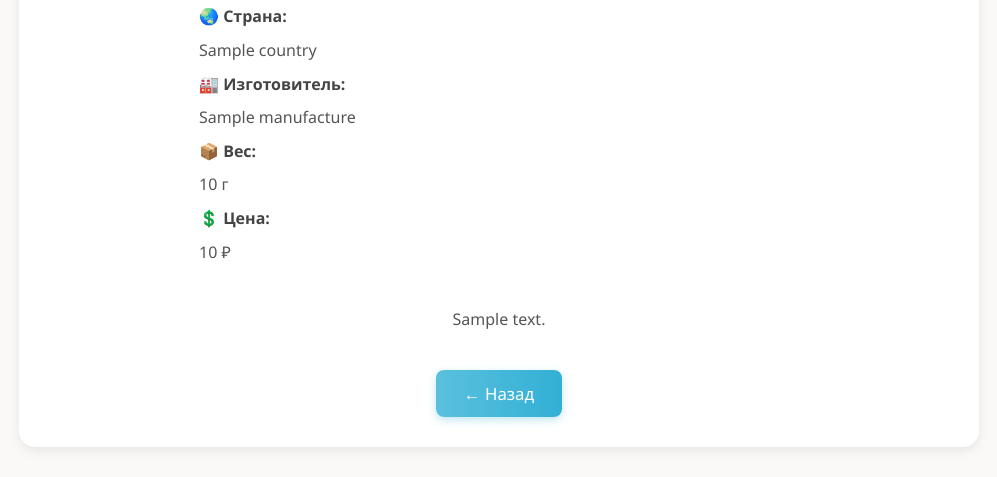
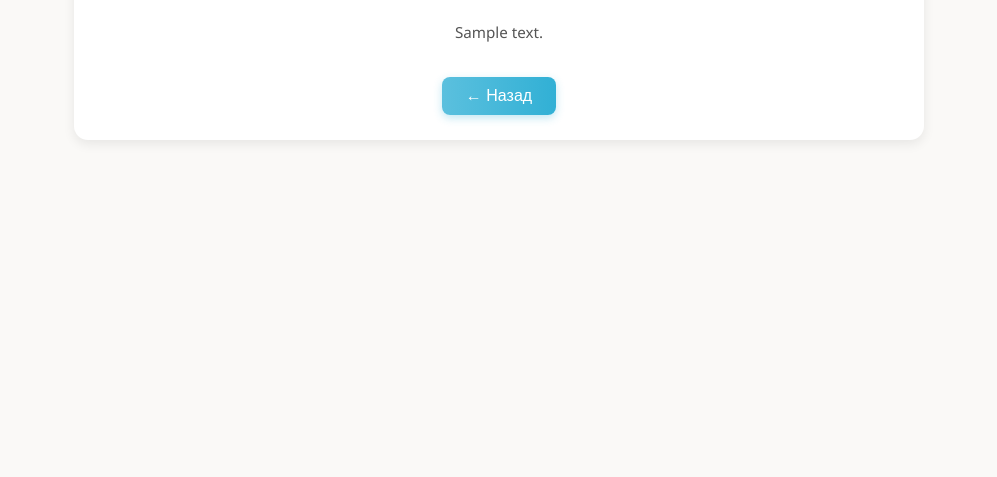
Before and after one commit to Spaceoceanoutlook/NoodleLibrary, a FastAPI app: template noodlelibrary/templates/noodle_details.html in a window 1280 px wide. Shown: the part 489-966 px from the top of the page, without its empty margins (141-1138 px from the left). After the commit the page ends 631 px from the top, so only its background shows below. Run offline with FastAPI, Linux system fonts and the light colour scheme; the template is opened without the code that fills it: most values are stand-ins (such as "Sample title", 1, 10 or a date in 2020).

```diff
--- a/noodlelibrary/templates/noodle_details.html
+++ b/noodlelibrary/templates/noodle_details.html
@@ -3,7 +3,7 @@
     <head>
         <meta charset="UTF-8" />
         <meta name="viewport" content="width=device-width, initial-scale=1.0" />
-        <title>{{ noodle.title }} — My Noodles</title>
+        <title>{{ noodle.title }} — MyNoodles</title>
         <style>
             body {
                 font-family: "Segoe UI", Arial, sans-serif;
@@ -14,13 +14,13 @@
             }
 
             .container {
-                max-width: 900px;
+                max-width: 800px;
                 margin: 0 auto;
                 background: #fff;
-                border-radius: 16px;
+                border-radius: 14px;
                 box-shadow: 0 4px 12px rgba(0, 0, 0, 0.08);
                 overflow: hidden;
-                padding: 30px;
+                padding: 25px;
                 display: flex;
                 flex-direction: column;
                 align-items: center;
@@ -28,19 +28,15 @@
             }
 
             h1 {
-                font-size: 2em;
+                font-size: 1.9em;
                 margin-bottom: 20px;
                 color: #222;
             }
 
             .image-wrapper {
                 width: 100%;
-                max-width: 400px;
-                background: #f7f7f7;
-                border-radius: 12px;
-                padding: 12px;
+                max-width: 250px;
                 margin-bottom: 25px;
-                box-shadow: inset 0 0 5px rgba(0, 0, 0, 0.05);
             }
 
             .image-wrapper img {
@@ -49,16 +45,17 @@
                 object-fit: contain;
                 display: block;
                 border-radius: 10px;
+                background: none;
             }
 
             .info-block {
-                margin-bottom: 20px;
-                font-size: 1em;
+                margin-bottom: 18px;
+                font-size: 0.98em;
                 color: #555;
                 line-height: 1.6;
                 text-align: left;
                 width: 100%;
-                max-width: 600px;
+                max-width: 540px;
             }
 
             .info-block span {
@@ -72,34 +69,35 @@
             }
 
             .description {
-                margin-top: 15px;
-                font-size: 1em;
+                margin-top: 12px;
+                font-size: 0.95em;
                 color: #555;
                 text-align: justify;
+                max-width: 600px;
             }
 
             .recommended-badge {
                 display: inline-block;
-                padding: 8px 14px;
-                font-size: 0.9em;
+                padding: 7px 12px;
+                font-size: 0.85em;
                 border-radius: 10px;
                 background: linear-gradient(90deg, #ff6b6b, #ff8a65);
                 color: white;
                 font-weight: 500;
-                margin-top: 20px;
+                margin-top: 18px;
                 box-shadow: 0 2px 6px rgba(255, 107, 107, 0.4);
             }
 
             .back-btn {
                 display: inline-block;
-                margin-top: 40px;
-                padding: 12px 28px;
+                margin-top: 35px;
+                padding: 10px 24px;
                 background: linear-gradient(90deg, #5bc0de, #31b0d5);
                 color: white;
                 border: none;
                 border-radius: 8px;
                 cursor: pointer;
-                font-size: 1.05em;
+                font-size: 1em;
                 text-decoration: none;
                 transition: all 0.3s ease;
                 box-shadow: 0 3px 8px rgba(49, 176, 213, 0.3);
@@ -116,7 +114,7 @@
                     padding: 20px;
                 }
                 h1 {
-                    font-size: 1.7em;
+                    font-size: 1.6em;
                 }
             }
         </style>
@@ -124,7 +122,6 @@
     <body>
         <div class="container">
             <h1>{{ noodle.title }}</h1>
-
             <div class="image-wrapper">
                 <img
                     src="https://cdn.jsdelivr.net/gh/spaceoceanoutlook/static-assets@master/images/noodles/{{ noodle.image }}"
@@ -141,14 +138,6 @@
                     ><span class="info-label">🏭 Изготовитель:</span> {{
                     noodle.manufacture.name }}</span
                 >
-                <span
-                    ><span class="info-label">📦 Вес:</span> {{ noodle.weight }}
-                    г</span
-                >
-                <span
-                    ><span class="info-label">💲 Цена:</span> {{ noodle.price }}
-                    ₽</span
-                >
             </div>
 
             <div class="description">{{ noodle.description }}</div>
@@ -157,7 +146,9 @@
             <div class="recommended-badge">⭐ Рекомендовано</div>
             {% endif %}
 
-            <a href="/" class="back-btn">← Назад</a>
+            <button class="back-btn" onclick="window.history.back()">
+                ← Назад
+            </button>
         </div>
     </body>
 </html>
```
Also changed, not shown: noodlelibrary/routers/pages.py (+28 -0 lines), noodlelibrary/templates/index.html (+19 -25 lines).
